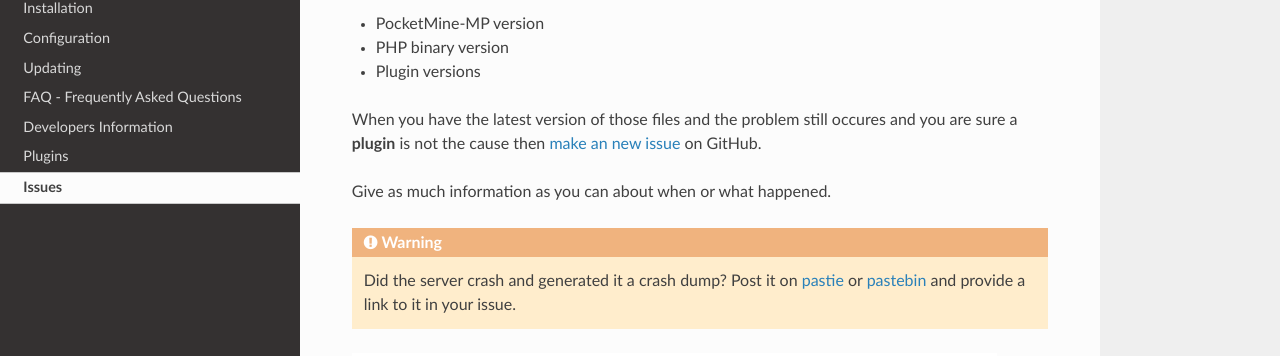
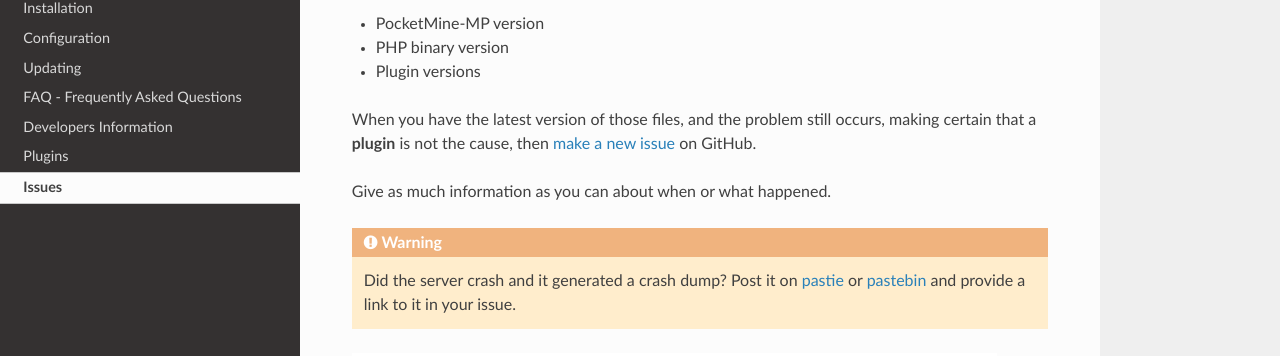
Before and after one commit to PocketMine/Documentation, a Sphinx documentation site: the page built from source/issues.rst, in a window 1280 px wide and 1166 px high. Shown: the part 196-552 px from the top of the window. Built offline with Sphinx 7.4.7 and the Read the Docs theme 2.0.0, drawn with Linux system fonts in a browser that asks for light colours.

Commit message:
Update issues.rst
Grammar

```diff
--- a/source/issues.rst
+++ b/source/issues.rst
@@ -10,11 +10,11 @@ Check the following things and update if needed before making a new issue:
 * Plugin versions
 
 
-When you have the latest version of those files and the problem still occures and you are sure a **plugin** is not the cause then `make an new issue <https://github.com/PocketMine/PocketMine-MP/issues/new>`_ on GitHub.
+When you have the latest version of those files, and the problem still occurs, making certain that a **plugin** is not the cause, then `make a new issue <https://github.com/PocketMine/PocketMine-MP/issues/new>`_ on GitHub.
 
 Give as much information as you can about when or what happened.
 
 .. warning::
-	Did the server crash and generated it a crash dump? Post it on `pastie <http://pastie.org>`_ or `pastebin <http://pastebin.com>`_ and provide a link to it in your issue.
+	Did the server crash and it generated a crash dump? Post it on `pastie <http://pastie.org>`_ or `pastebin <http://pastebin.com>`_ and provide a link to it in your issue.
 
 .. image:: img/create-issue.png
```
